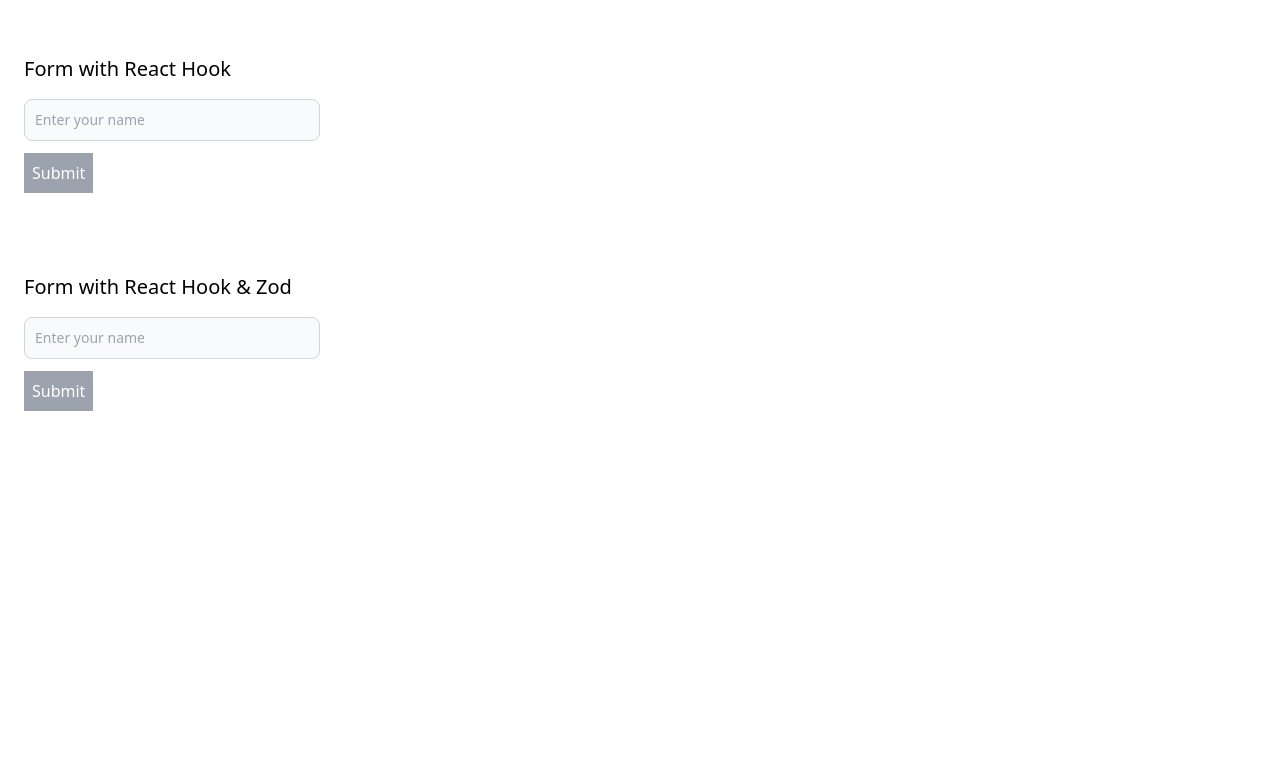
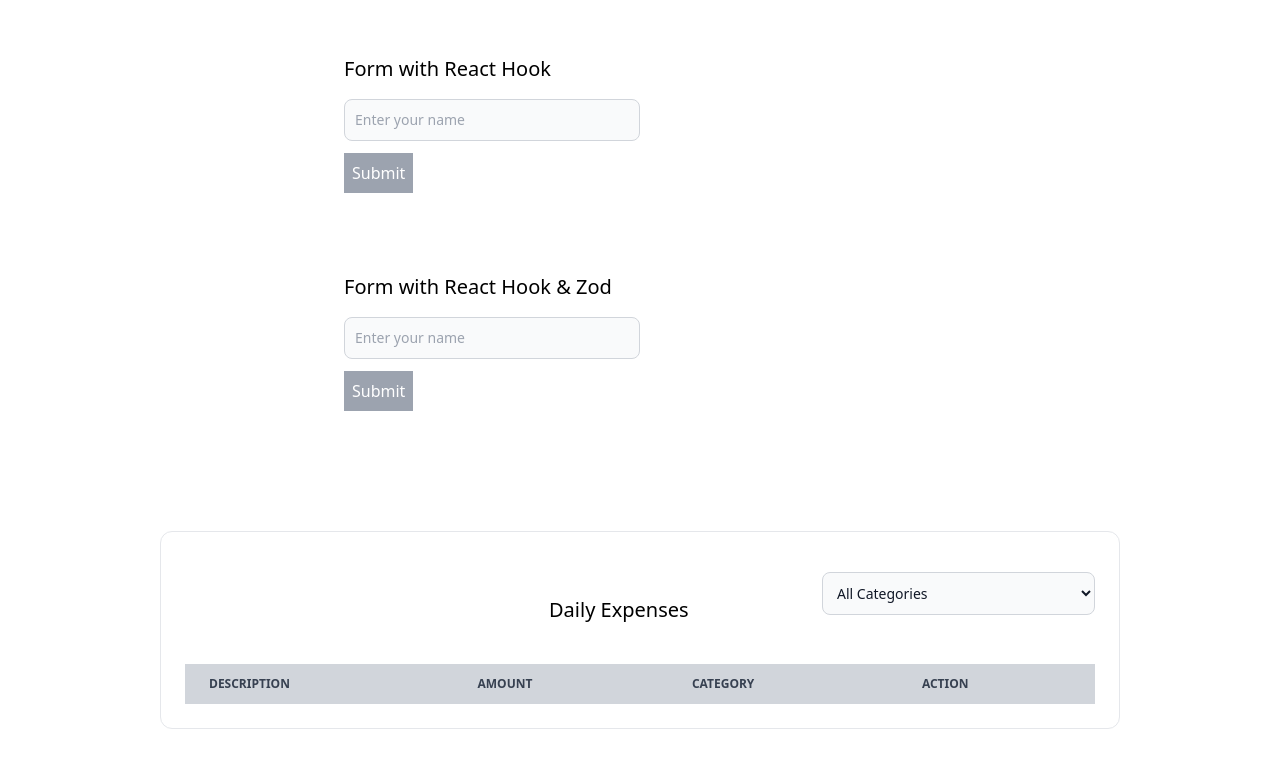
Before and after one commit to Zain541/react-app, a React (Vite) app: page / in a window 1280 px wide. Shown: the part 1096-1863 px from the top of the page. Before the commit the page ends 1555 px from the top, so only its background shows below. Built offline with nearby package versions, Linux system fonts and the light colour scheme.

Commit message:
Bulding expenses

```diff
--- a/src/App.tsx
+++ b/src/App.tsx
@@ -7,11 +7,13 @@ import Drinks from "./components/Drinks";
 import Bugs from "./components/Bugs";
 import { ReactForm } from "./components/react-form-hook/ReactForm";
 import { ReactFormZod } from "./components/react-form-hook/ReactFormZod";
+import Expenses from "./components/react-form-hook/expense-tracker/Expenses";
 
   function App(){
     const [showContainer, setShowContainer] = useState(false);
     return (
-      <div className="flex">
+      <>
+        <div className="flex justify-center">
           <div className="w-1/2 justify-center align-center">
             <div className="flex flex-col p-2 mt-12 gap-2">
                 {showContainer && <div className="p-4 bg-green-200 text-green-800 border">Success!</div>}
@@ -31,9 +33,15 @@ import { ReactFormZod } from "./components/react-form-hook/ReactFormZod";
               <ReactForm></ReactForm>
 
               <ReactFormZod></ReactFormZod>
+
             </div>
           </div>
         </div>
+
+        <div className="flex justify-center mt-6  py-12">
+            <Expenses></Expenses>
+        </div>
+      </>
     );
 }
 
--- /dev/null
+++ b/src/components/categories.ts
@@ -0,0 +1 @@
+export const categories = ["Groceries", "Utilities", "Entertainment"];
--- /dev/null
+++ b/src/components/react-form-hook/expense-tracker/Expenses.tsx
@@ -0,0 +1,34 @@
+import React from 'react'
+import Table from './Table'
+import { categories } from '../../categories'
+
+const Expenses = () => {
+  return (
+	<div className='w-3/4  border rounded-xl p-6 flex flex-col'>
+    <div className='flex flex-row-reverse'>
+        <div className='w-[60%] flex align-center py-4 justify-between'>
+
+            <h1 className='text-xl text-center py-6'>
+              Daily Expenses
+            </h1>
+
+            <div className='w-[50%]'>
+              <select className='bg-gray-50 border border-gray-300 text-gray-900 text-sm rounded-lg focus:ring-blue-500 focus:border-blue-500 block w-full p-2.5 dark:bg-gray-700 dark:border-gray-600 dark:placeholder-gray-400 dark:text-white dark:focus:ring-blue-500 dark:focus:border-blue-500'>
+                <option value="">All Categories</option>
+                {
+                  categories.map((category) => <option value={category} key={category}>{category}</option>)
+                }
+              </select>
+            </div>
+
+        </div>
+    </div>
+
+
+    <Table></Table>
+
+  </div>
+  )
+}
+
+export default Expenses
--- /dev/null
+++ b/src/components/react-form-hook/expense-tracker/Table.tsx
@@ -0,0 +1,23 @@
+import React from 'react'
+
+const Table = () => {
+  return (
+	<div>
+		<table className="w-full text-sm text-left rtl:text-right text-gray-500 dark:text-gray-400">
+			<thead className="text-xs text-gray-700 uppercase bg-gray-300 dark:bg-gray-700 dark:text-gray-400">
+				<tr>
+					<th scope="col" className="px-6 py-3">Description</th>
+					<th scope="col" className="px-6 py-3">Amount</th>
+					<th scope="col" className="px-6 py-3">Category</th>
+					<th scope="col" className="px-6 py-3">Action</th>
+				</tr>
+			</thead>
+			<tbody>
+
+			</tbody>
+		</table>
+	</div>
+  )
+}
+
+export default Table
```
Lines whose indentation alone changed are shown as unchanged.
